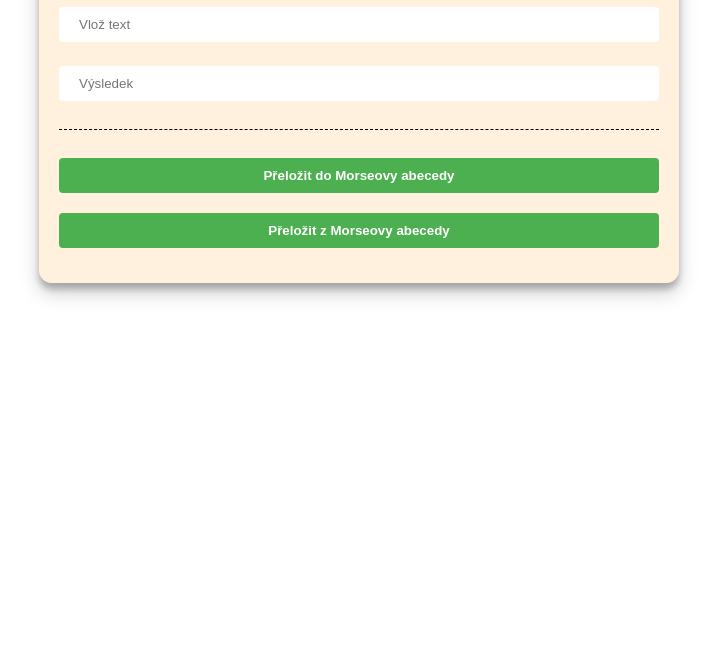
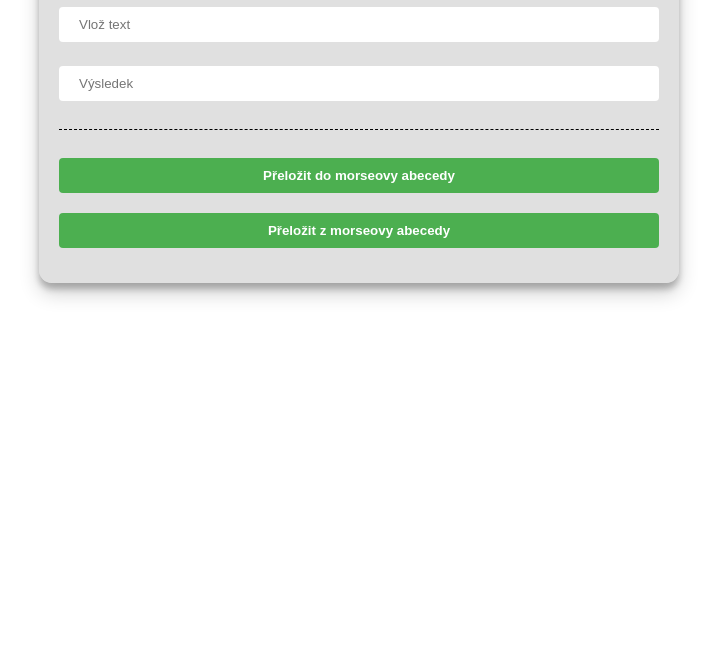
Before and after one commit to DominikRousa/MorseTranslator, a plain HTML site: page index.html in a window 1280 px wide. Shown: the part 138-800 px from the top of the page, without its empty margins (281-998 px from the left). Drawn offline with Linux system fonts and the light colour scheme.

Commit message:
Add files via upload

```diff
--- a/index.html
+++ b/index.html
@@ -13,8 +13,8 @@
         <input id="inputText" placeholder="Vlož text">
         <input id="outputText" placeholder="Výsledek" style="margin-top: 3vh;">
         <div style="border-bottom: 1px dashed; margin-block: 3.5vh;"></div>
-        <button onclick="textToMorse()">Přeložit do Morseovy abecedy</button>
-        <button onclick="morseToText()">Přeložit z Morseovy abecedy</button>
+        <button onclick="textToMorse()">Přeložit do morseovy abecedy</button>
+        <button onclick="morseToText()">Přeložit z morseovy abecedy</button>
     </div>
     <script src="script.js"></script>
 </body>
--- a/ui.css
+++ b/ui.css
@@ -4,7 +4,7 @@ body {
 }
 
 .container {
-    background-color: #ffdfb471;
+    background-color: #bababa71;
     padding: .9375rem 1.25rem;
     border-radius: 13px;
     max-width: 600px;
```
Also changed, not shown: image.png.
